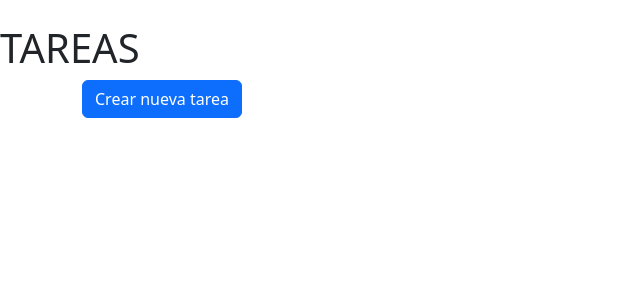
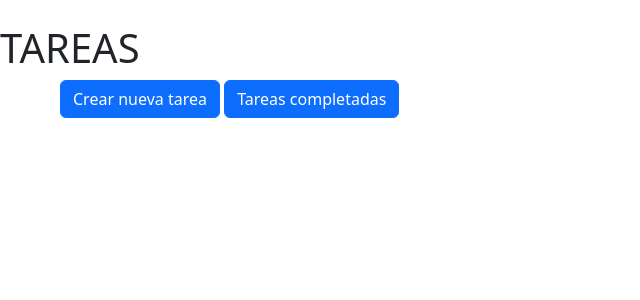
Before and after one commit to RFerMartinez/GestionTareas-Simple, a Django app: page /tasks/ in a window 1280 px wide. Shown: the part 71-371 px from the top of the page, without its empty margins (0-640 px from the left). Run offline with Django 5.2, Linux system fonts and the light colour scheme; the visitor is signed in with stand-in values (Sample User, id 1); data that the repository does not hold is empty.

Commit message:
Listar tareas completadas

```diff
--- a/gestion_tareas/apps/tasks/urls.py
+++ b/gestion_tareas/apps/tasks/urls.py
@@ -10,4 +10,5 @@ urlpatterns = [
     path('detalle_tarea/<int:id_de_tarea>', views.detalle_tarea, name='detalle_tarea'),
     path('detalle_tarea/<int:id_de_tarea>/completada', views.completar_tarea, name='completar_tarea'),
     path('detalle_tarea/<int:id_de_tarea>/borrar', views.borrar_tarea, name='borrar_tarea'),
+    path('completadas', views.tareas_completadas, name='tareas_completadas'),
 ]
--- a/gestion_tareas/apps/tasks/views.py
+++ b/gestion_tareas/apps/tasks/views.py
@@ -56,6 +56,17 @@ def tasks(request):
         'tareas': tareas
     }
     return render(request, 'tasks/tasks.html', ctx)
+
+def tareas_completadas(request):
+    tareas_completadas = Task.objects.filter(user=request.user, fecha_completado__isnull=False)
+    print(type(tareas_completadas))
+    print(tareas_completadas.count())
+    cantidad = tareas_completadas.count()
+    ctx = {
+        'tareas_comlpetadas': tareas_completadas,
+        'cantidad': cantidad,
+    }
+    return render(request, 'tasks/tareas_completadas.html', ctx)
 
 def detalle_tarea(request, id_de_tarea):
     if request.method == 'GET':
--- a/gestion_tareas/templates/tasks/tasks.html
+++ b/gestion_tareas/templates/tasks/tasks.html
@@ -3,8 +3,9 @@
 {% block contenido %}
     <h1>TAREAS</h1>
 
-    <div class="container">
+    <div class="container mx-5">
         <a class="btn btn-primary mb-4" href="{% url 'tasks:crear_tarea' %}">Crear nueva tarea</a>
+        <a class="btn btn-primary mb-4" href="{% url 'tasks:tareas_completadas' %}">Tareas completadas</a>
     </div>
 
     <div class="container">
```
Also changed, not shown: gestion_tareas/templates/tasks/tareas_completadas.html (added, +30 -0 lines).
